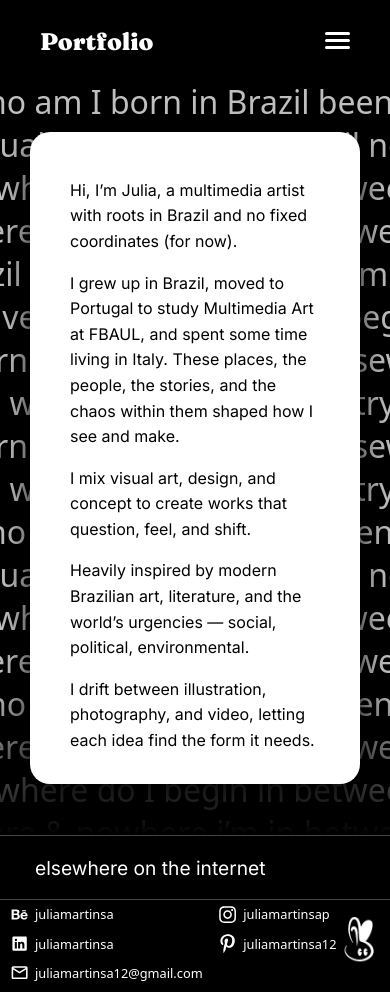
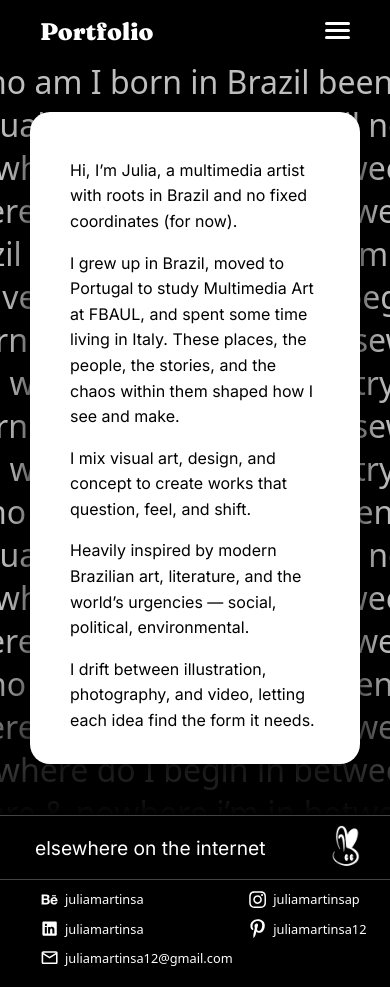
Before and after one commit to nicolecnogueira/portfolio, a React (Vite) app: page /about in a window 390 px wide. Built offline with nearby package versions, Linux system fonts and the light colour scheme; a web font is replaced by a local one.

Commit message:
fix: ajustando header e footer

```diff
--- a/src/components/Footer.jsx
+++ b/src/components/Footer.jsx
@@ -22,6 +22,7 @@ function Footer() {
     <footer className={styles.footerContainer}>
       <div className={styles.titleWrapper}>
         <h3 className={styles.title}>elsewhere on the internet</h3>
+        <img src={logo2} alt="Logo" className={styles.footerLogo} />
       </div>
 
       <div className={styles.mainContent}>
@@ -54,9 +55,7 @@ function Footer() {
           })}
         </div>
 
-        <div className={styles.logoWrapper}>
-           <img src={logo2} alt="Logo" className={styles.footerLogo} />
-        </div>
+
       </div>
     </footer>
   );
--- a/src/components/Footer.module.css
+++ b/src/components/Footer.module.css
@@ -6,6 +6,9 @@
 
 .titleWrapper {
   border-bottom: 1px solid #444;
+  display: flex;
+  justify-content: space-between;
+  align-items: center;
 }
 
 .title {
@@ -19,7 +22,6 @@
 
 .mainContent {
   display: flex;
-  justify-content: space-between;
   align-items: center;
   padding: 10px 40px;
   padding-bottom: 20px;
@@ -63,20 +65,13 @@
 }
 
 .footerLogo {
-  width: clamp(50px, 10vw, 70px);
-  height: auto;
+  width: auto;
+  height: 45px;
+  margin-right: 20px;
 }
 
 @media (max-width: 768px) {
-    .footerLogo {
-      width: 50px;
-    }
-
     .socialLink {
       font-size: 0.8rem;
     }
-
-    .mainContent {
-      padding: 5px 10px 10px;
-    }
   }
--- a/src/components/Header.module.css
+++ b/src/components/Header.module.css
@@ -56,6 +56,10 @@
 }
 
 @media (max-width: 960px) {
+
+  .headerContainer {
+  height: 20px;
+}
   .navigation {
     display: none;
   }
```
